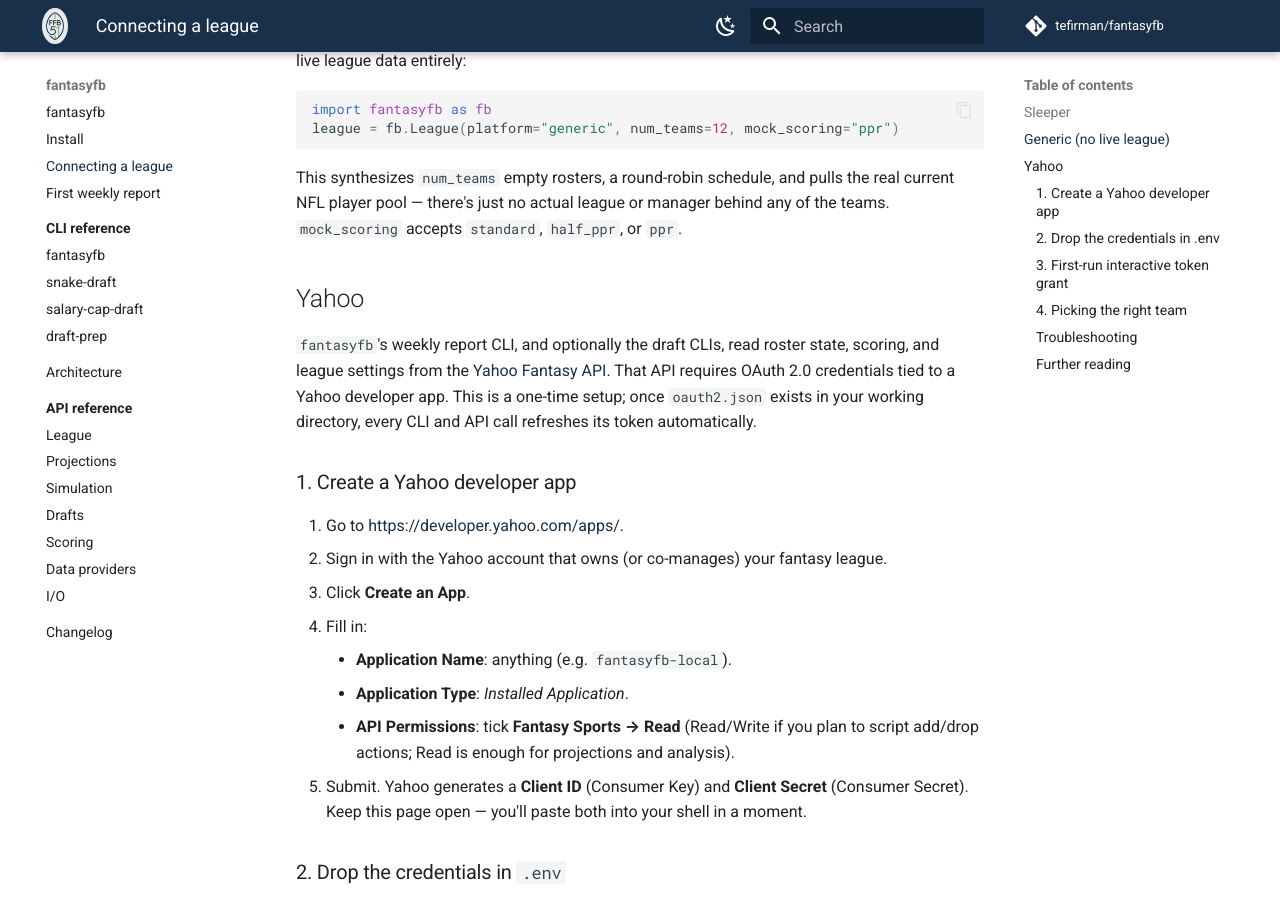
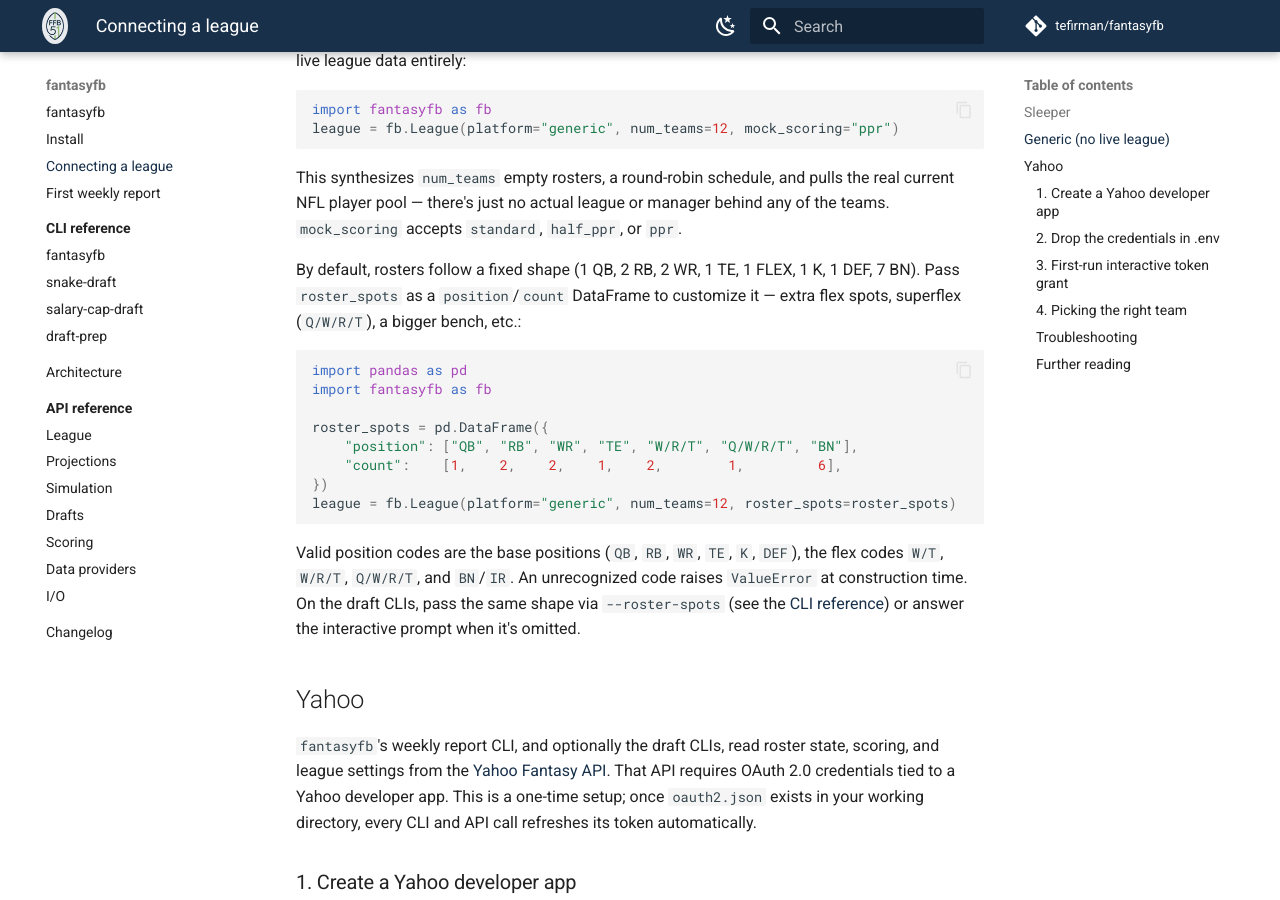
Before and after one commit to tefirman/fantasyfb, an MkDocs documentation site: the page built from docs/platforms.md, in a window 1280 px wide and 900 px high, scrolled down 1255 px. Built offline with MkDocs 1.6.1 and Material for MkDocs 9.7.7, drawn with Linux system fonts in a browser that asks for light colours; comment, search, counter and statistics services are not loaded.

Commit message:
Document --roster-spots flag and random_pick ADP-window fix
Docs site and changelog were missing the #59 --roster-spots flag
(snake-draft/salary-cap-draft) and the #58 random_pick ADP-windowing
fix, both merged without accompanying doc updates.

Co-Authored-By: Claude Sonnet 5 <noreply@anthropic.com>

````diff
--- a/docs/platforms.md
+++ b/docs/platforms.md
@@ -62,6 +62,29 @@ This synthesizes `num_teams` empty rosters, a round-robin schedule,
 and pulls the real current NFL player pool — there's just no actual
 league or manager behind any of the teams. `mock_scoring` accepts
 `standard`, `half_ppr`, or `ppr`.
+
+By default, rosters follow a fixed shape (1 QB, 2 RB, 2 WR, 1 TE, 1
+FLEX, 1 K, 1 DEF, 7 BN). Pass `roster_spots` as a `position`/`count`
+DataFrame to customize it — extra flex spots, superflex (`Q/W/R/T`),
+a bigger bench, etc.:
+
+```python
+import pandas as pd
+import fantasyfb as fb
+
+roster_spots = pd.DataFrame({
+    "position": ["QB", "RB", "WR", "TE", "W/R/T", "Q/W/R/T", "BN"],
+    "count":    [1,    2,    2,    1,    2,        1,         6],
+})
+league = fb.League(platform="generic", num_teams=12, roster_spots=roster_spots)
+```
+
+Valid position codes are the base positions (`QB`, `RB`, `WR`, `TE`,
+`K`, `DEF`), the flex codes `W/T`, `W/R/T`, `Q/W/R/T`, and `BN`/`IR`.
+An unrecognized code raises `ValueError` at construction time. On the
+draft CLIs, pass the same shape via `--roster-spots` (see the
+[CLI reference](cli/index.md)) or answer the interactive prompt when
+it's omitted.
 
 ## Yahoo
 
````
Also changed, not shown: CHANGELOG.md (+6 -0 lines), docs/cli/salary-cap-draft.md (+1 -0 lines), docs/cli/snake-draft.md (+1 -0 lines).
